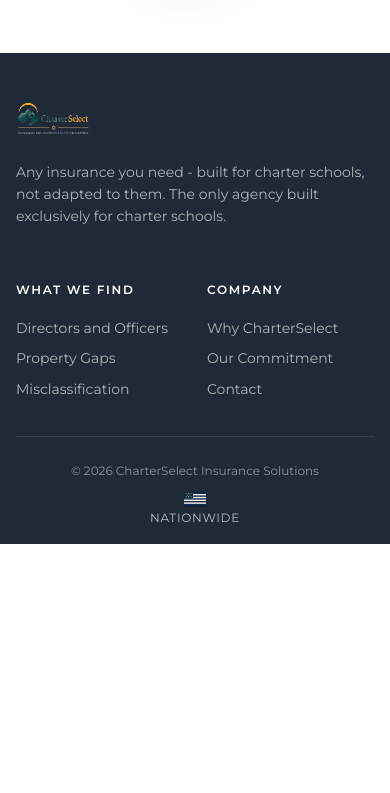
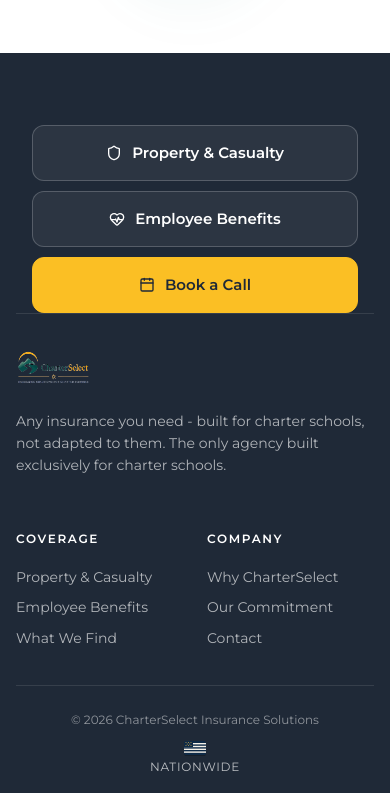
Before and after one commit to ronaldterminator641/charterselect-landing, a plain HTML site: page index.html in a window 390 px wide. Shown: the part 5784-6577 px from the top of the page. Before the commit the page ends 6328 px from the top, so only its background shows below. Drawn offline with nearby package versions, Linux system fonts and the light colour scheme.

Commit message:
Update site

```diff
--- a/components.jsx
+++ b/components.jsx
@@ -629,6 +629,22 @@
 function Footer() {
   return (
     <footer className="cs-footer">
+      {/* Mobile-only quick nav strip */}
+      <div className="cs-footer__mobile-nav">
+        <a href="property-liability.html" className="cs-footer__mobile-btn">
+          <Lucide name="shield" size={16} />
+          Property &amp; Casualty
+        </a>
+        <a href="employee-benefits.html" className="cs-footer__mobile-btn">
+          <Lucide name="heart-pulse" size={16} />
+          Employee Benefits
+        </a>
+        <a href={CALENDAR_LINK} target="_blank" rel="noopener noreferrer" className="cs-footer__mobile-btn cs-footer__mobile-btn--gold">
+          <Lucide name="calendar" size={16} />
+          Book a Call
+        </a>
+      </div>
+
       <div className="cs-footer__inner">
         <div className="cs-footer__brand">
           <img src="assets/logo-horizontal.png" alt="CharterSelect" className="cs-footer__logo" />
@@ -636,10 +652,10 @@
         </div>
         <div className="cs-footer__cols">
           <div>
-            <h5>What We Find</h5>
-            <a href="property-liability.html">Directors and Officers</a>
-            <a href="property-liability.html">Property Gaps</a>
-            <a href="property-liability.html">Misclassification</a>
+            <h5>Coverage</h5>
+            <a href="property-liability.html">Property &amp; Casualty</a>
+            <a href="employee-benefits.html">Employee Benefits</a>
+            <a href="property-liability.html">What We Find</a>
           </div>
           <div>
             <h5>Company</h5>
--- a/site.css
+++ b/site.css
@@ -317,3 +317,47 @@
   .cs-cta-strip__inner { flex-direction: column; align-items: flex-start; gap: 20px; }
   .cs-cta-strip h2 { font-size: 26px; }
 }
+
+/* ----- Footer mobile quick-nav strip ----- */
+.cs-footer__mobile-nav {
+  display: none;
+}
+@media (max-width: 768px) {
+  .cs-footer__mobile-nav {
+    display: flex;
+    flex-direction: column;
+    gap: 10px;
+    padding: 24px 16px 0;
+    border-bottom: 1px solid rgba(255,255,255,0.1);
+    margin-bottom: 36px;
+  }
+  .cs-footer__mobile-btn {
+    display: flex;
+    align-items: center;
+    justify-content: center;
+    gap: 10px;
+    padding: 15px 20px;
+    border-radius: 12px;
+    border: 1.5px solid rgba(255,255,255,0.2);
+    background: rgba(255,255,255,0.06);
+    color: #fff;
+    font-family: var(--font-body);
+    font-size: 15px;
+    font-weight: 600;
+    text-decoration: none;
+    transition: background 140ms, border-color 140ms;
+  }
+  .cs-footer__mobile-btn:hover {
+    background: rgba(255,255,255,0.12);
+    border-color: rgba(255,255,255,0.4);
+  }
+  .cs-footer__mobile-btn--gold {
+    background: var(--cs-gold);
+    border-color: var(--cs-gold);
+    color: var(--cs-charcoal);
+  }
+  .cs-footer__mobile-btn--gold:hover {
+    background: var(--cs-gold-600);
+    border-color: var(--cs-gold-600);
+  }
+}
```
